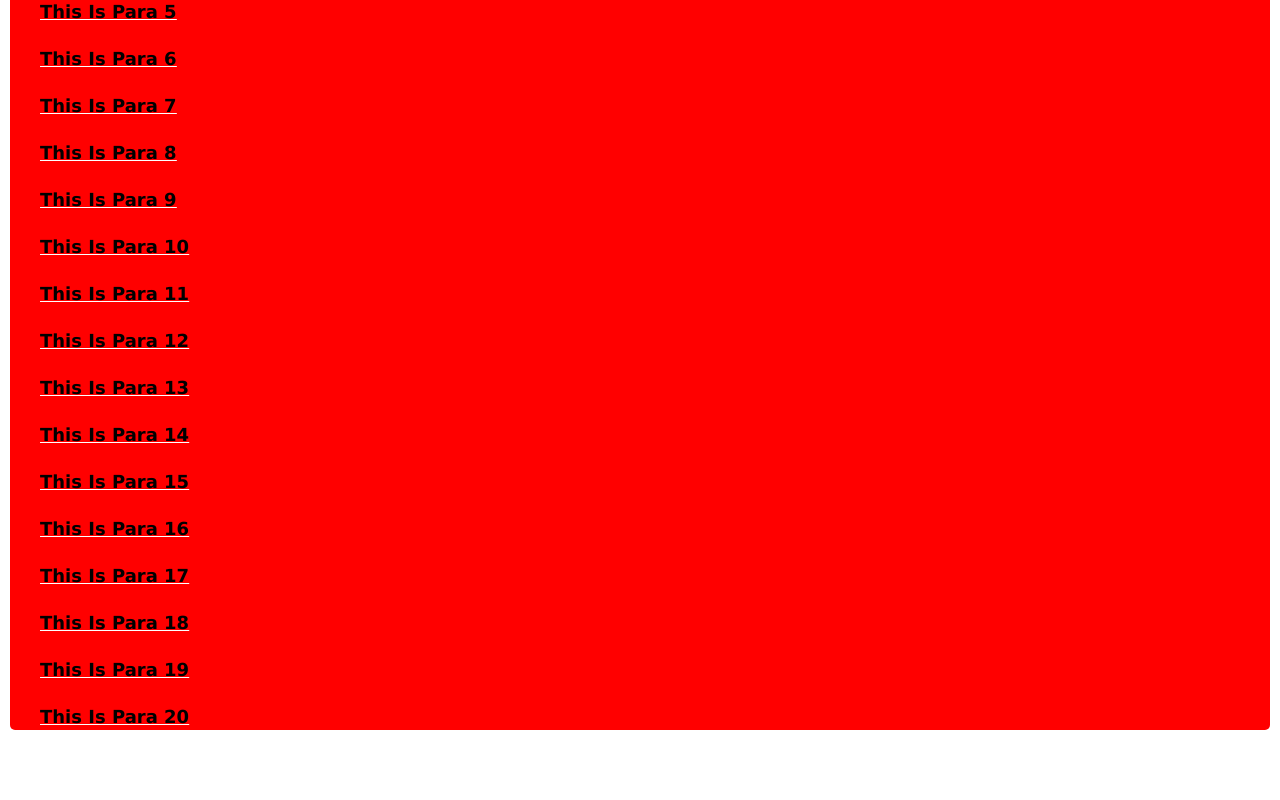
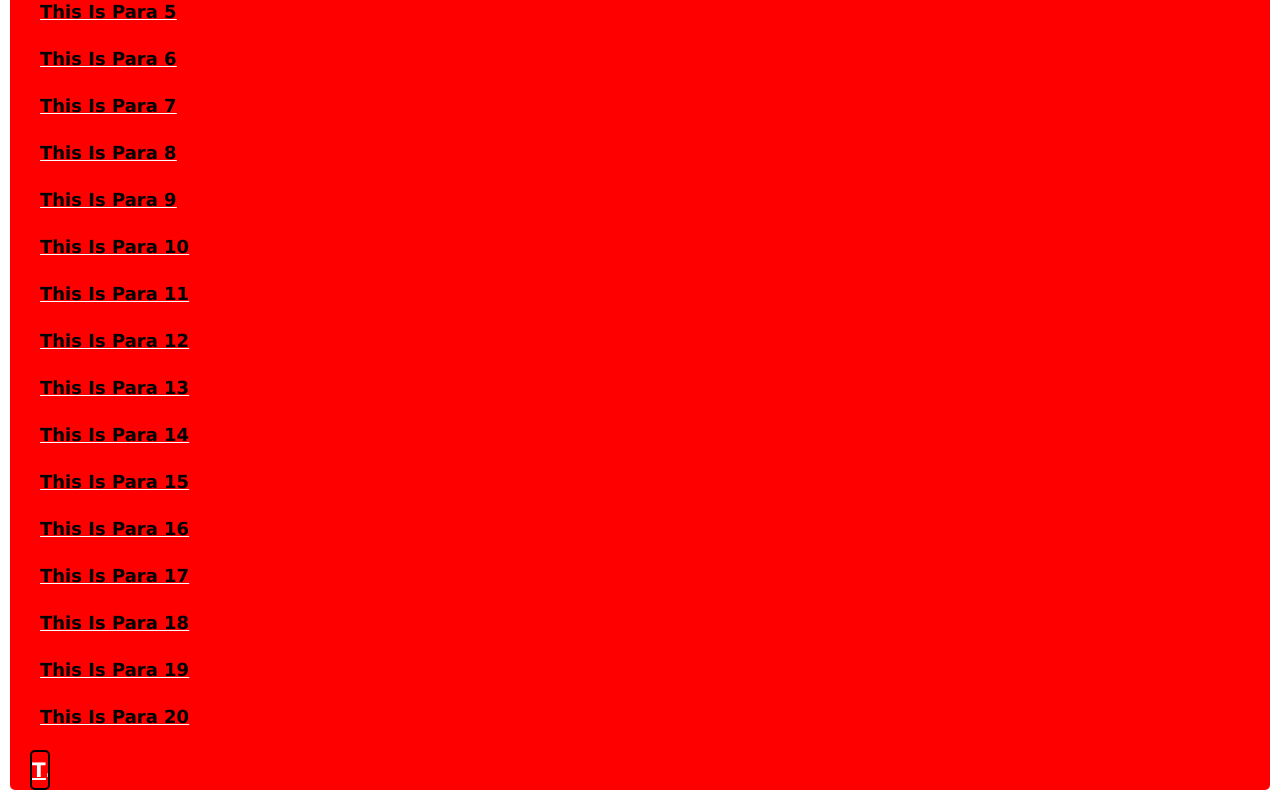
Before and after one commit to madhavi-anneboina/my-reactapp, a React (Create React App) app: page / in a window 1280 px wide. Shown: the part 398-1198 px from the top of the page. Before the commit the page ends 1148 px from the top, so only its background shows below. Built offline with nearby package versions, Linux system fonts and the light colour scheme.

Commit message:
css elipsis chages added

```diff
--- a/src/App.js
+++ b/src/App.js
@@ -59,6 +59,11 @@ const App = () => {
         <p>This is Para 19</p>
         <p>This is Para 20</p>
 
+<div class="ellipsis">
+  This is a very long sentence that will be truncated with an ellipsis.
+  <button>Adding</button>
+</div>
+
 
 
 
--- a/src/index.css
+++ b/src/index.css
@@ -87,3 +87,11 @@ div p{
   top:0px;
   left : 0px;
 }
+
+.ellipsis{
+  width: 20px;
+  text-overflow: ellipsis;
+  overflow: hidden;
+  white-space: nowrap;
+  border: 2px solid black;
+}
```
